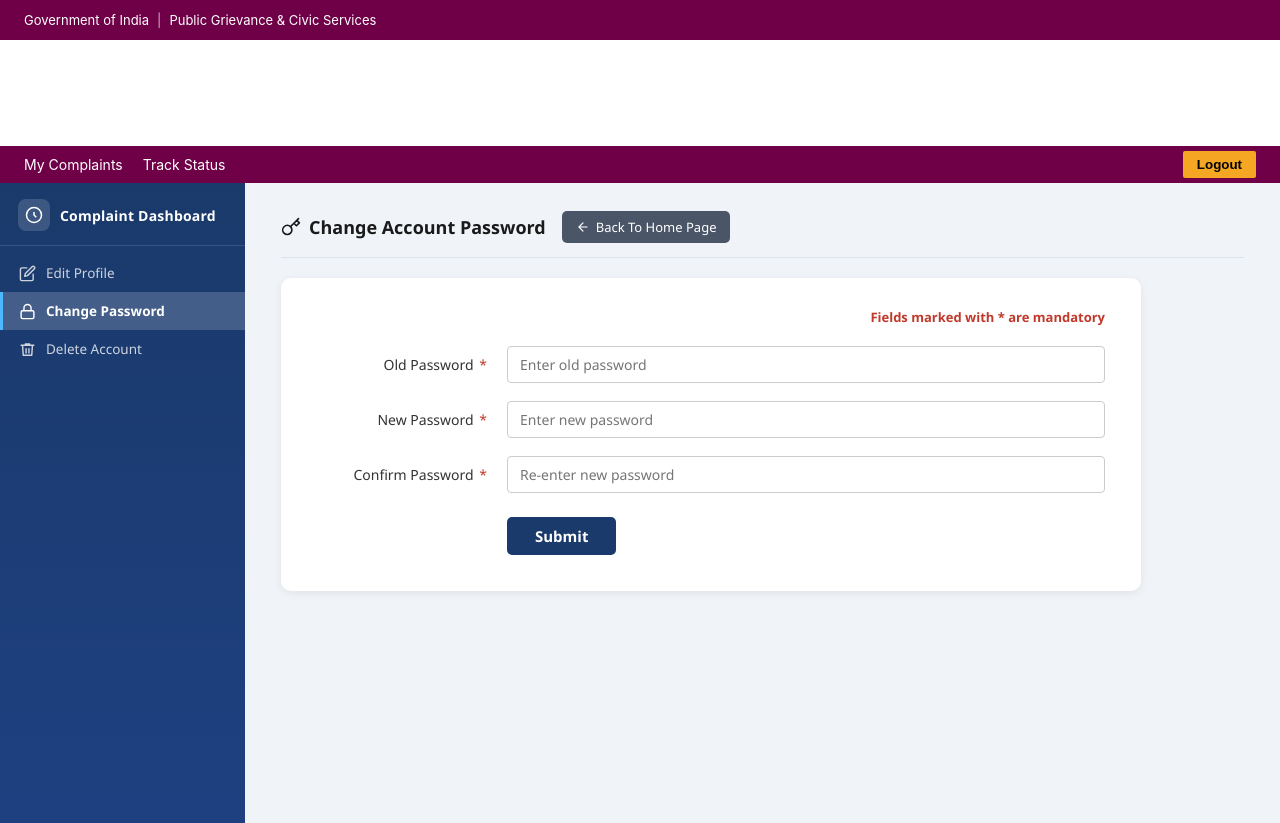
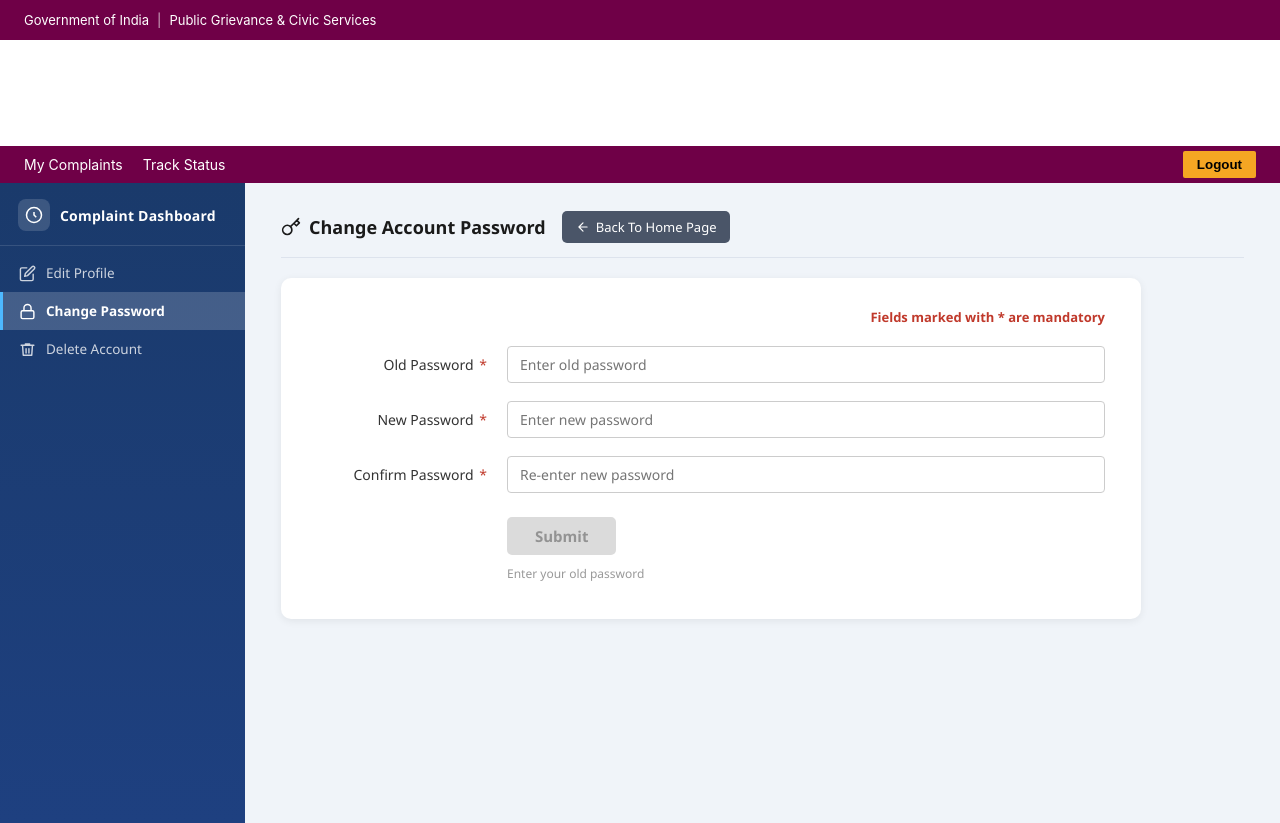
Before and after one commit to ritikkrawat/UrbanCare-Frontend, a React (Create React App) app: page /changePassword in a window 1280 px wide. Built offline with nearby package versions, Linux system fonts and the light colour scheme; sample sign-in values are in the browser's storage.

Commit message:
Updated button behavior

```diff
--- a/src/pages/forgotPassword.css
+++ b/src/pages/forgotPassword.css
@@ -236,3 +236,25 @@
   font-size: 13px;
   white-space: nowrap;
 }
+
+/* 🔹 Disabled button styles */
+.fp-btn:disabled {
+  background-color: #cccccc !important;
+  color: #666666 !important;
+  cursor: not-allowed;
+  opacity: 0.7;
+  transition: none;
+}
+
+.fp-btn:disabled:hover {
+  background-color: #cccccc !important;
+}
+
+/* Optional: Helper text styling */
+.fp-submit-hint {
+  text-align: center;
+  font-size: 12px;
+  color: #999;
+  margin-top: 10px;
+  font-weight: 500;
+}
--- a/src/pages/forgotPassword.jsx
+++ b/src/pages/forgotPassword.jsx
@@ -217,6 +217,30 @@ const ForgotPasswordContent = ({ toast }) => {
     }
   };
 
+  // ── Validation: Step 1 (Generate OTP) ───────────────────────────────────────
+  const isContactValid = () => {
+    const email = form.email.trim();
+    const mobile = form.mobile.trim();
+
+    // At least one must be provided
+    if (!email && !mobile) return false;
+
+    // If provided, must be valid format
+    if (email && !/^[^\s@]+@[^\s@]+\.[^\s@]+$/.test(email)) return false;
+    if (mobile && !/^\d{10}$/.test(mobile)) return false;
+
+    return true;
+  };
+
+  // ── Validation: Step 2 (Verify & Reset) ─────────────────────────────────────
+  const isResetValid = () => {
+    const otpValid = otp.trim().length >= 4;
+    const passwordValid = newPassword.length >= 6;
+    const confirmValid = confirmPassword && newPassword === confirmPassword;
+
+    return otpValid && passwordValid && confirmValid;
+  };
+
   return (
     <div className="fp-wrapper">
       <div className="fp-card">
@@ -287,7 +311,12 @@ const ForgotPasswordContent = ({ toast }) => {
             <>
               <hr className="fp-divider" />
               <div className="fp-submit-row">
-                <button className="fp-btn fp-btn--primary" onClick={handleSendOtp}>
+                <button
+                  className="fp-btn fp-btn--primary"
+                  onClick={handleSendOtp}
+                  disabled={!isContactValid()}
+                  title={!isContactValid() ? "Enter valid email or mobile number" : ""}
+                >
                   <Icon d={icons.send} size={15} />
                   Generate OTP
                 </button>
@@ -378,7 +407,12 @@ const ForgotPasswordContent = ({ toast }) => {
               <hr className="fp-divider" />
 
               <div className="fp-submit-row">
-                <button className="fp-btn fp-btn--success" onClick={handleVerifyAndReset}>
+                <button
+                  className="fp-btn fp-btn--success"
+                  onClick={handleVerifyAndReset}
+                  disabled={!isResetValid()}
+                  title={!isResetValid() ? "Complete all fields to enable reset" : ""}
+                >
                   <Icon d={icons.shield} size={15} />
                   Verify OTP &amp; Reset Password
                 </button>
--- a/src/pages/userDashboard/changePassword.css
+++ b/src/pages/userDashboard/changePassword.css
@@ -216,3 +216,27 @@
 .cp-submit-btn:hover {
   background: #142d55;
 }
+
+/* 🔹 Disabled submit button styles */
+.cp-submit-btn:disabled {
+  background-color: #cccccc;
+  color: #666666;
+  cursor: not-allowed;
+  opacity: 0.7;
+  transition: none;
+}
+
+.cp-submit-btn:disabled:hover {
+  background-color: #cccccc;
+}
+
+/* Optional: Helper text styling */
+.cp-submit-hint {
+  text-align: left;
+  font-size: 12px;
+  color: #999;
+  margin-top: 10px;
+  margin-left: 190px; /* Align with button */
+  font-weight: 500;
+  min-height: 18px;
+}
--- a/src/pages/userDashboard/changePassword.jsx
+++ b/src/pages/userDashboard/changePassword.jsx
@@ -156,6 +156,38 @@ const ChangePasswordContent = ({ toast }) => {
     }
   };
 
+  // ── Get human-readable reason why button is disabled ────────────────────────
+  const getDisabledReason = () => {
+    const { oldPassword, newPassword, confirmPassword } = form;
+
+    if (!oldPassword.trim()) return "Enter your old password";
+    if (!newPassword.trim()) return "Enter a new password";
+    if (!confirmPassword.trim()) return "Confirm your new password";
+    if (newPassword.length < 6) return "New password must be at least 6 characters";
+    if (newPassword !== confirmPassword) return "Passwords do not match";
+    if (oldPassword === newPassword) return "New password cannot be same as old";
+
+    return "Fill all fields correctly to enable submit";
+  };
+
+  const isFormValid = () => {
+    const { oldPassword, newPassword, confirmPassword } = form;
+
+    // All fields must be filled
+    const allFilled = oldPassword.trim() && newPassword.trim() && confirmPassword.trim();
+
+    // New password must be at least 6 characters
+    const passwordLengthValid = newPassword.length >= 6;
+
+    // Passwords must match
+    const passwordsMatch = newPassword === confirmPassword;
+
+    // New password cannot be same as old
+    const notSameAsOld = oldPassword !== newPassword;
+
+    return allFilled && passwordLengthValid && passwordsMatch && notSameAsOld;
+  };
+
   return (
     <main className="cp-main">
       {/* Page Header */}
@@ -229,10 +261,22 @@ const ChangePasswordContent = ({ toast }) => {
 
           {/* Submit */}
           <div className="cp-submit-row">
-            <button type="submit" className="cp-submit-btn">
+            <button
+              type="submit"
+              className="cp-submit-btn"
+              disabled={!isFormValid()}
+              title={!isFormValid() ? getDisabledReason() : ""}
+            >
               Submit
             </button>
           </div>
+
+          {/* Optional: Helper text when disabled */}
+          {!isFormValid() && (
+            <p className="cp-submit-hint">
+              {getDisabledReason()}
+            </p>
+          )}
 
         </form>
       </div>
```
